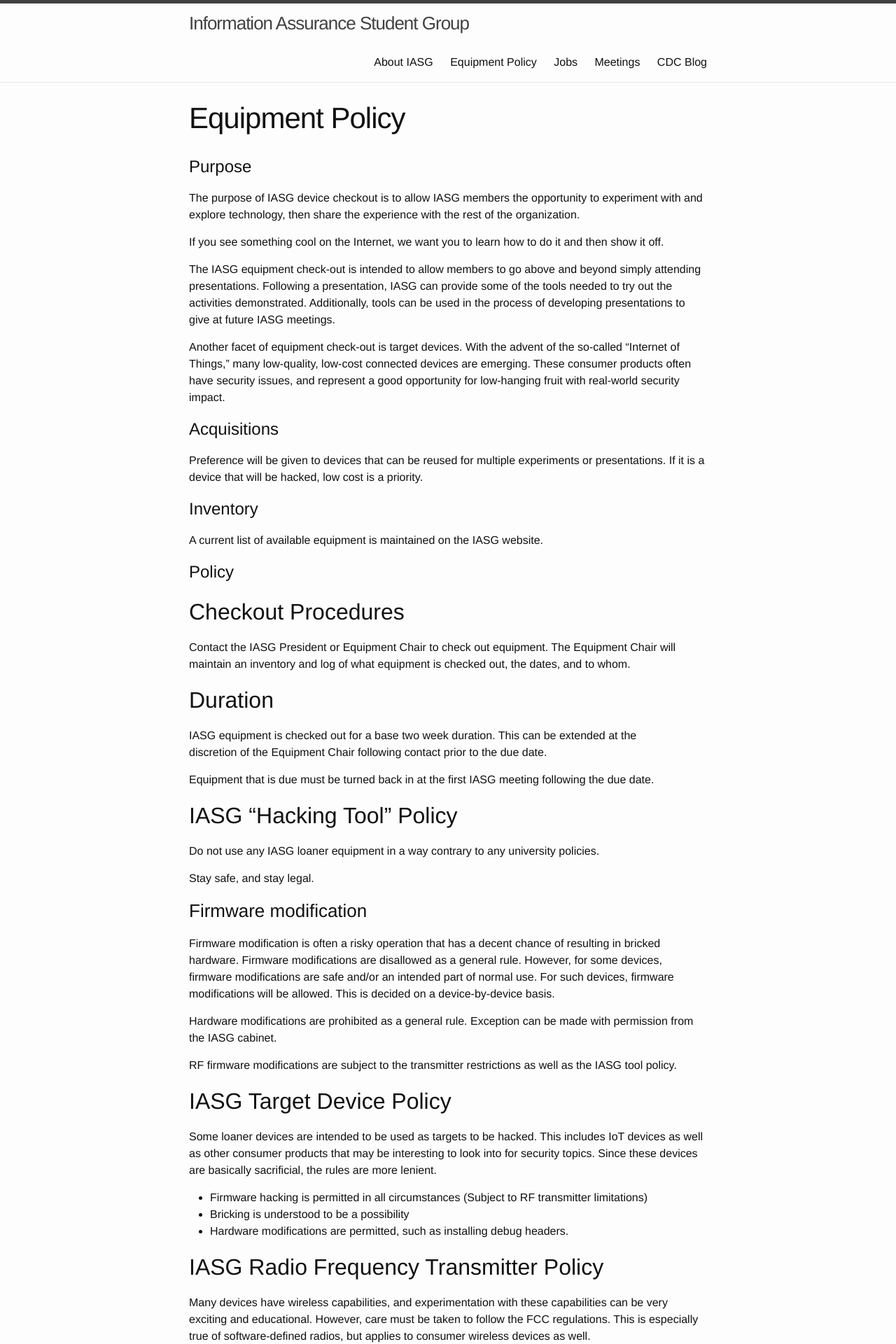
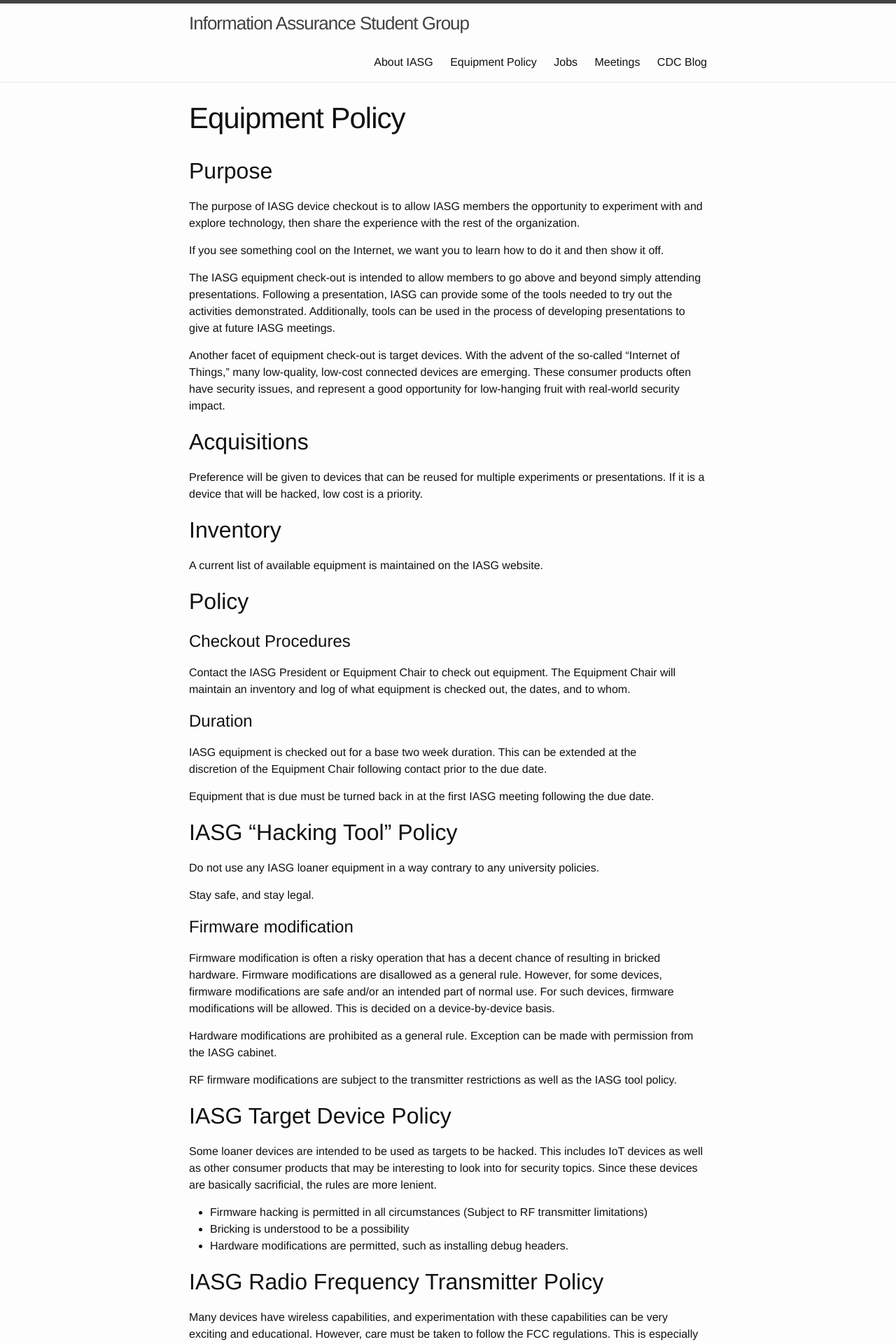
Before and after one commit to IASG/iasg.github.io, a Jekyll site: the page built from equipment.md, in a window 1280 px wide. Shown: the top 1920 px of the page at 70% size. Built offline with Jekyll 4.4.1, drawn with Linux system fonts in a browser that asks for light colours.

```diff
--- a/equipment.md
+++ b/equipment.md
@@ -3,7 +3,7 @@ layout: page
 title: Equipment Policy
 permalink: /equipment/
 ---
-# Purpose
+## Purpose
 
 The purpose of IASG device checkout is to allow IASG members the opportunity
 to experiment with and explore technology, then share the experience
@@ -22,23 +22,23 @@ Another facet of equipment check-out is target devices. With the advent of the s
 consumer products often have security issues, and represent a good opportunity for
 low-hanging fruit with real-world security impact.
 
-# Acquisitions
+## Acquisitions
 
 Preference will be given to devices that can be reused for multiple experiments or presentations.
 If it is a device that will be hacked, low cost is a priority.
 
-# Inventory
+## Inventory
 
 A current list of available equipment is maintained on the IASG website.
 
-# Policy
+## Policy
 
-## Checkout Procedures
+# Checkout Procedures
 Contact the IASG President or Equipment Chair to check out equipment. The Equipment Chair
 will maintain an inventory and log of what equipment is checked out, the dates, and to
 whom.
 
-## Duration
+# Duration
 
 IASG equipment is checked out for a base two week duration. This can be extended at the
 discretion of the Equipment Chair following contact prior to the due date.
@@ -51,7 +51,7 @@ Do not use any IASG loaner equipment in a way contrary to any university policie
 
 Stay safe, and stay legal.
 
-### Firmware modification
+# Firmware modification
 
 Firmware modification is often a risky operation that has a decent chance of
 resulting in bricked hardware. Firmware modifications are disallowed as a
@@ -83,7 +83,7 @@ capabilities can be very exciting and educational. However, care must
 be taken to follow the FCC regulations. This is especially true of software-defined
 radios, but applies to consumer wireless devices as well.
 
-### Restrictions
+# Restrictions
 1. Devices which are subject to these restrictions will have the "RF Restrictions" section
 filled out on the checkout form, with any exceptions noted.
 
@@ -94,7 +94,7 @@ specifically includes software-defined radio transceivers.
 
 4. No IASG member may modify the RF functionality of any device firmware.
 
-### Exceptions
+# Exceptions
 
 1. Off-the-shelf certified devices may be used as intended by the manufacturer. This
 exception specifically applies to 47 CFR Part 15 devices such as:
```
